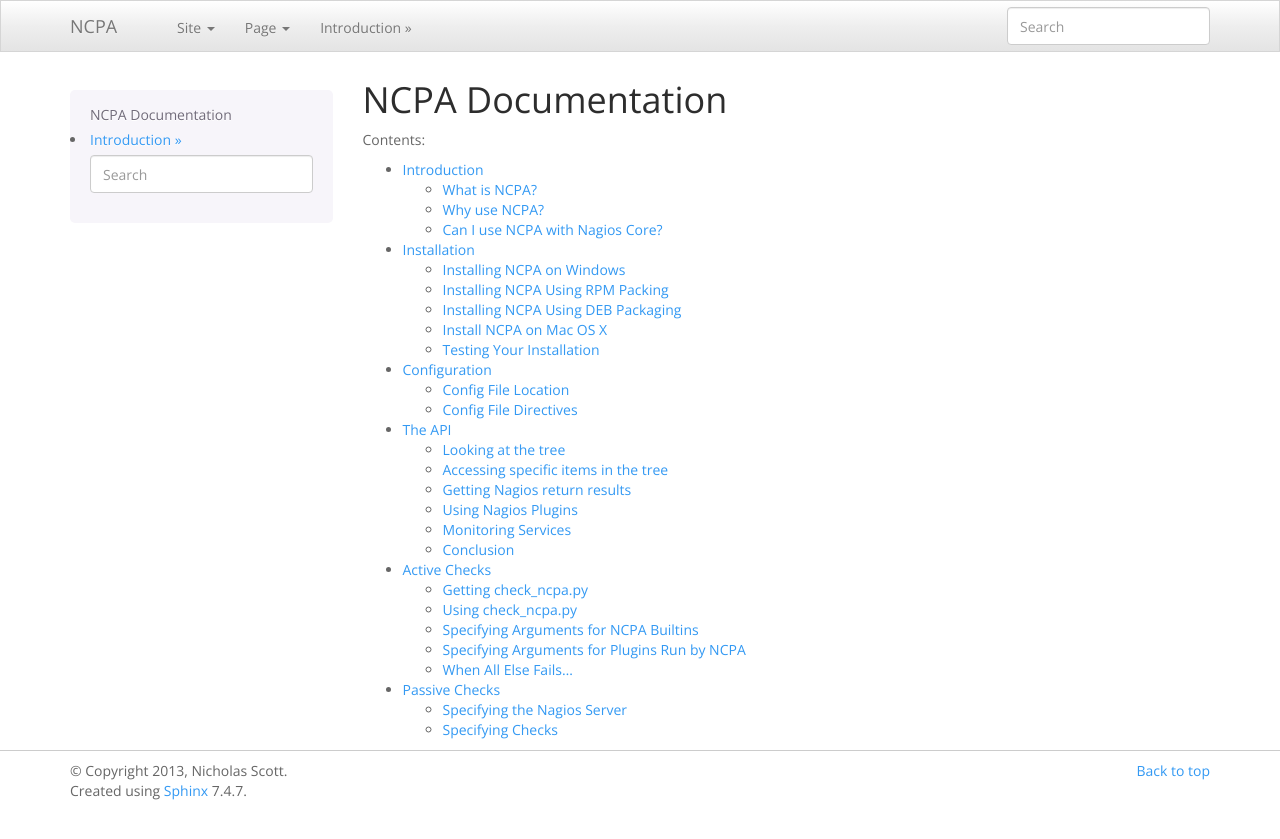
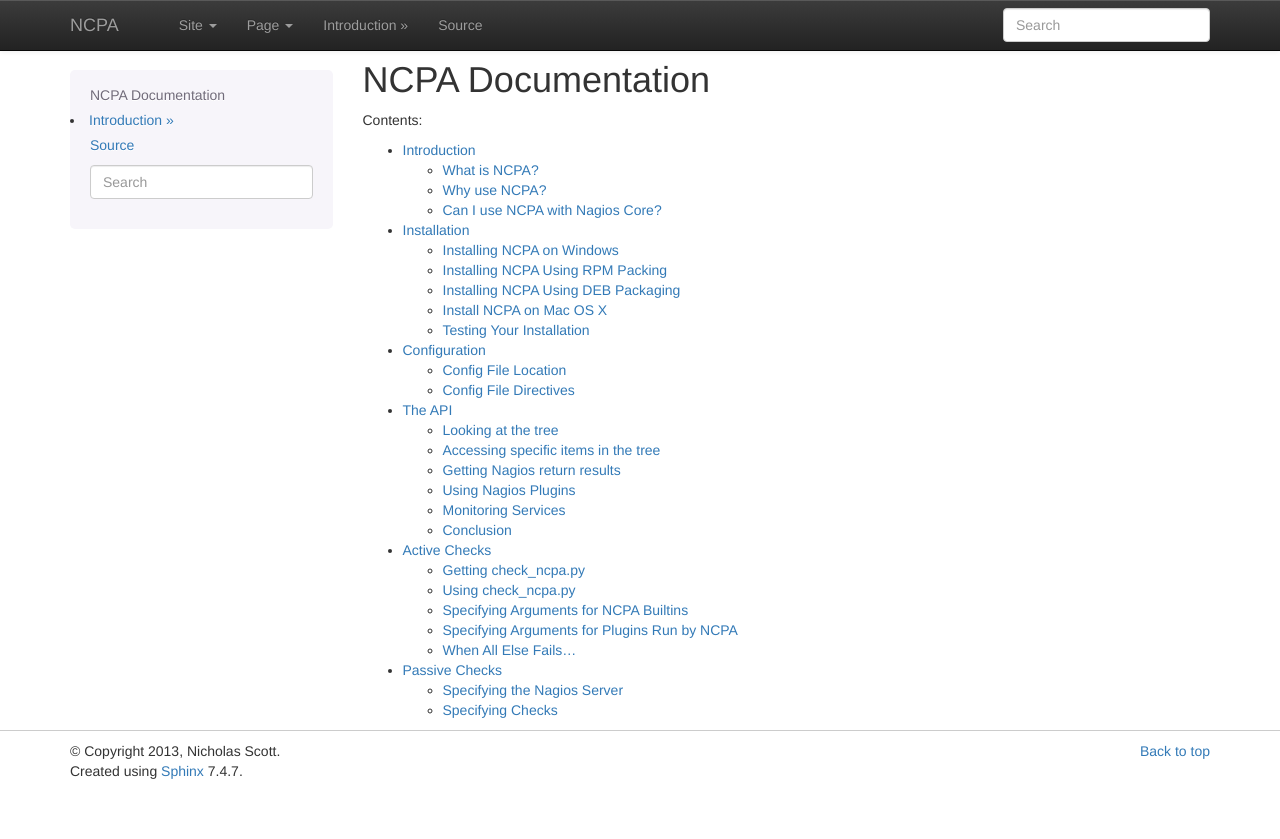
Before and after one commit to NagiosEnterprises/ncpa, a Sphinx documentation site: the page built from docs/index.rst, in a window 1280 px wide. Shown: the top 839 px of the page. Built offline with Sphinx 7.4.7, drawn with Linux system fonts in a browser that asks for light colours; the version number could not be read and is left out.

Commit message:
Changed the thenme for spacelab to the normal inverted theme to match the NCPA interface.

```diff
--- a/docs/conf.py
+++ b/docs/conf.py
@@ -98,7 +98,9 @@
 # Theme options are theme-specific and customize the look and feel of a theme
 # further.  For a list of options available for each theme, see the
 # documentation.
-html_theme_options = {'bootswatch_theme' : 'spacelab'}
+html_theme_options = {
+    'navbar_class': 'navbar navbar-inverse'
+}
 
 # Add any paths that contain custom themes here, relative to this directory.
 #~ html_theme_path = ['_themes']
@@ -150,7 +152,7 @@
 #html_split_index = False
 
 # If true, links to the reST sources are added to the pages.
-html_show_sourcelink = False
+html_show_sourcelink = True
 
 # If true, "Created using Sphinx" is shown in the HTML footer. Default is True.
 #html_show_sphinx = True
```
